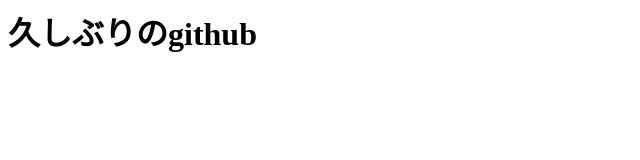
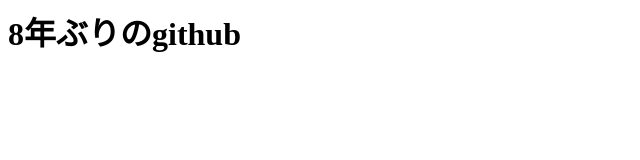
Before and after one commit to akiraodakura/test0326, a plain HTML site: page index.html in a window 1280 px wide. Shown: the whole page, without its empty margins (0-640 px from the left). Drawn offline with Linux system fonts and the light colour scheme.

Commit message:
Update index.html

```diff
--- a/index.html
+++ b/index.html
@@ -1 +1 @@
-<h1>久しぶりのgithub</h1>
+<h1>8年ぶりのgithub</h1>
```
